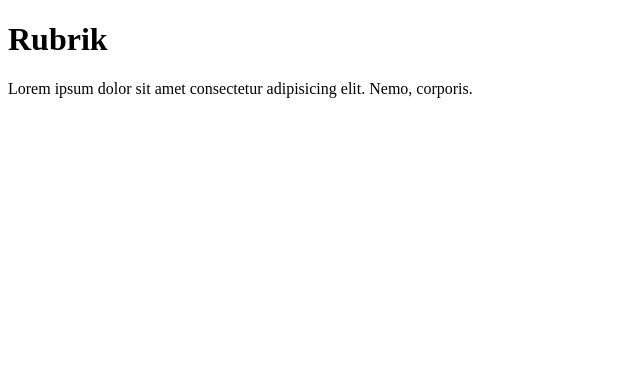
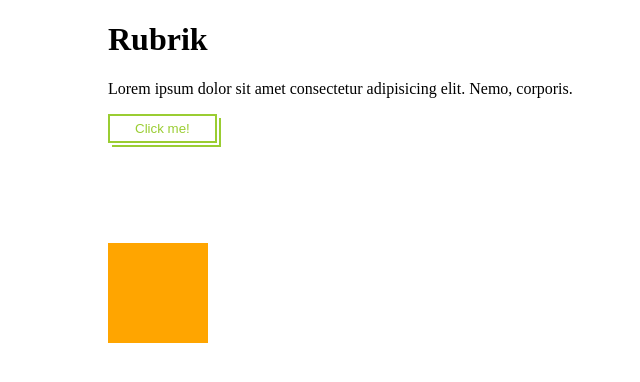
Before and after one commit to DanielLVXO/webbutveckling, a plain HTML site: page index.html in a window 1280 px wide. Shown: the whole page, without its empty margins (0-640 px from the left). Drawn offline with Linux system fonts and the light colour scheme.

Commit message:
uppdated

```diff
--- a/index.html
+++ b/index.html
@@ -1,12 +1,18 @@
 <!DOCTYPE html>
 <html lang="en">
-<head>
-    <meta charset="UTF-8">
-    <meta name="viewport" content="width=device-width, initial-scale=1.0">
+  <head>
+    <meta charset="UTF-8" />
+    <meta name="viewport" content="width=device-width, initial-scale=1.0" />
     <title>Min första fil</title>
-</head>
-<body>
+    <link rel="stylesheet" href="style.css" />
+  </head>
+  <body>
     <h1>Rubrik</h1>
-    <p>Lorem ipsum dolor sit amet consectetur adipisicing elit. Nemo, corporis.</p>
-</body>
+    <p>
+      Lorem ipsum dolor sit amet consectetur adipisicing elit. Nemo, corporis.
+    </p>
+    <button class="btn">Click me!</button>
+
+    <div class="box"></div>
+  </body>
 </html>
--- /dev/null
+++ b/style.css
@@ -0,0 +1,34 @@
+.btn {
+  padding: 5px 25px;
+  cursor: pointer;
+  background-color: white;
+  color: yellowgreen;
+  border: 2px solid yellowgreen;
+  box-shadow: 2px 2px white, 4px 4px yellowgreen;
+  transition-duration: 250ms;
+}
+
+.btn:hover {
+  box-shadow: 3px 3px white, 6px 6px yellowgreen;
+  transform: translate(-2px, -2px);
+}
+/* */
+body {
+  padding-left: 100px;
+}
+
+.box {
+  margin-top: 100px;
+}
+
+.box {
+  background-color: orange;
+  width: 100px;
+  height: 100px;
+  transition-duration: 500ms; /* halv sekund */
+}
+
+.box:hover {
+  transform: scale(1.5, 1); /* x-led, y-led */
+  background-color: rgba(255, 166, 0, 0.466);
+}
```
